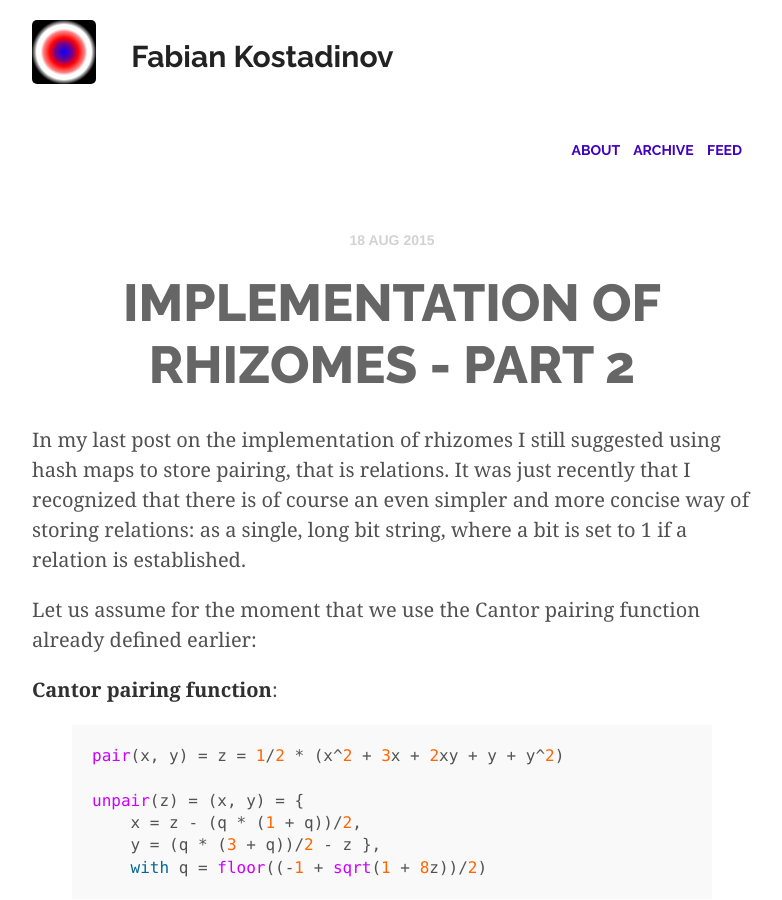
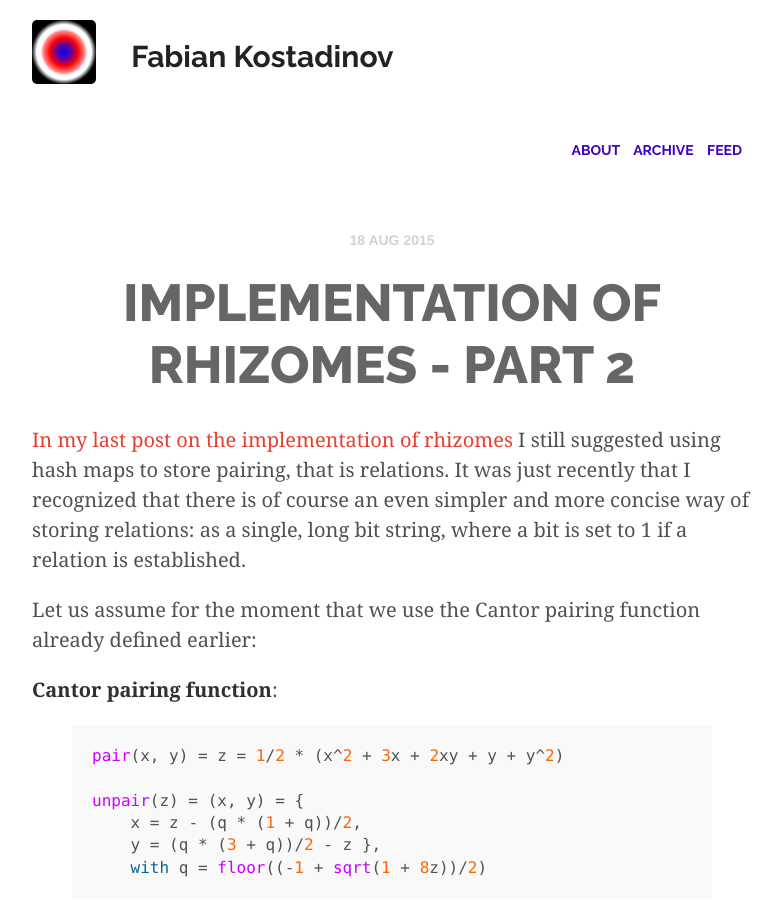
Before and after one commit to fabian-kostadinov/fabian-kostadinov.github.io, a Jekyll site: the page built from _posts/2015-08-18-implementation-of-rhizomes-2.md, in a window 1280 px wide and 900 px high. Shown: the whole window, without its empty margins (248-1030 px from the left). Built offline with Jekyll 4.4.1, drawn with Linux system fonts in a browser that asks for light colours; nearby versions of some CDN libraries; Markdown is read by kramdown in place of the engine named in the settings; comment, search, counter and statistics services are not loaded; some of the changed lines change nothing that is shown.

Commit message:
Updated post

```diff
--- a/_posts/2015-08-18-implementation-of-rhizomes-2.md
+++ b/_posts/2015-08-18-implementation-of-rhizomes-2.md
@@ -4,7 +4,7 @@ title: Implementation of Rhizomes - Part 2
 comments: true
 tags: [rhizome]
 ---
-In my last post on the implementation of rhizomes I still suggested using hash maps to store pairing, that is relations. It was just recently that I recognized that there is of course an even simpler and more concise way of storing relations: as a single, long bit string, where a bit is set to 1 if a relation is established.<span class="more"></span>
+[In my last post on the implementation of rhizomes]({% post_url 2014-09-09-implementation-of-rhizomes %}) I still suggested using hash maps to store pairing, that is relations. It was just recently that I recognized that there is of course an even simpler and more concise way of storing relations: as a single, long bit string, where a bit is set to 1 if a relation is established.<span class="more"></span>
 
 Let us assume for the moment that we use the Cantor pairing function already defined earlier:
 
```
